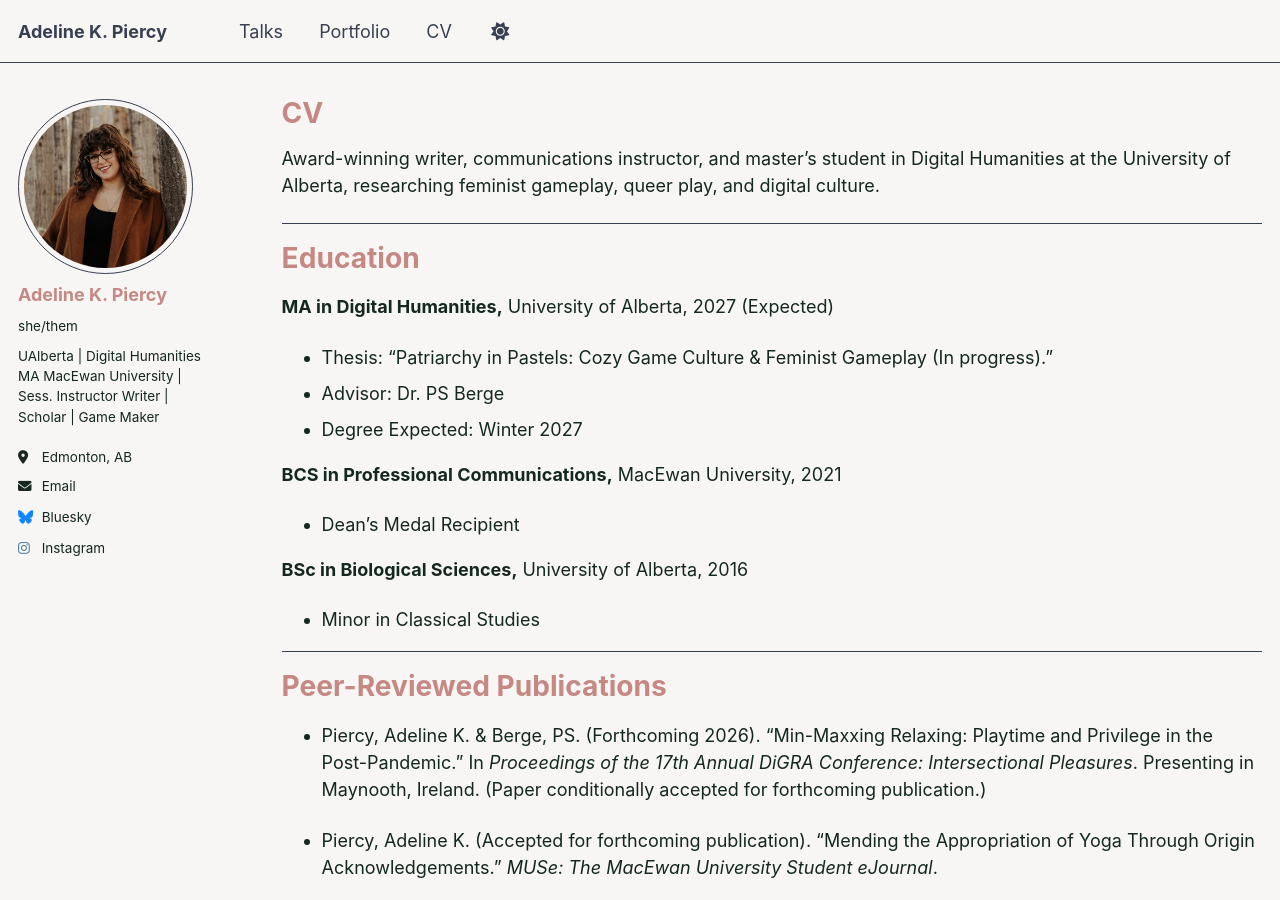
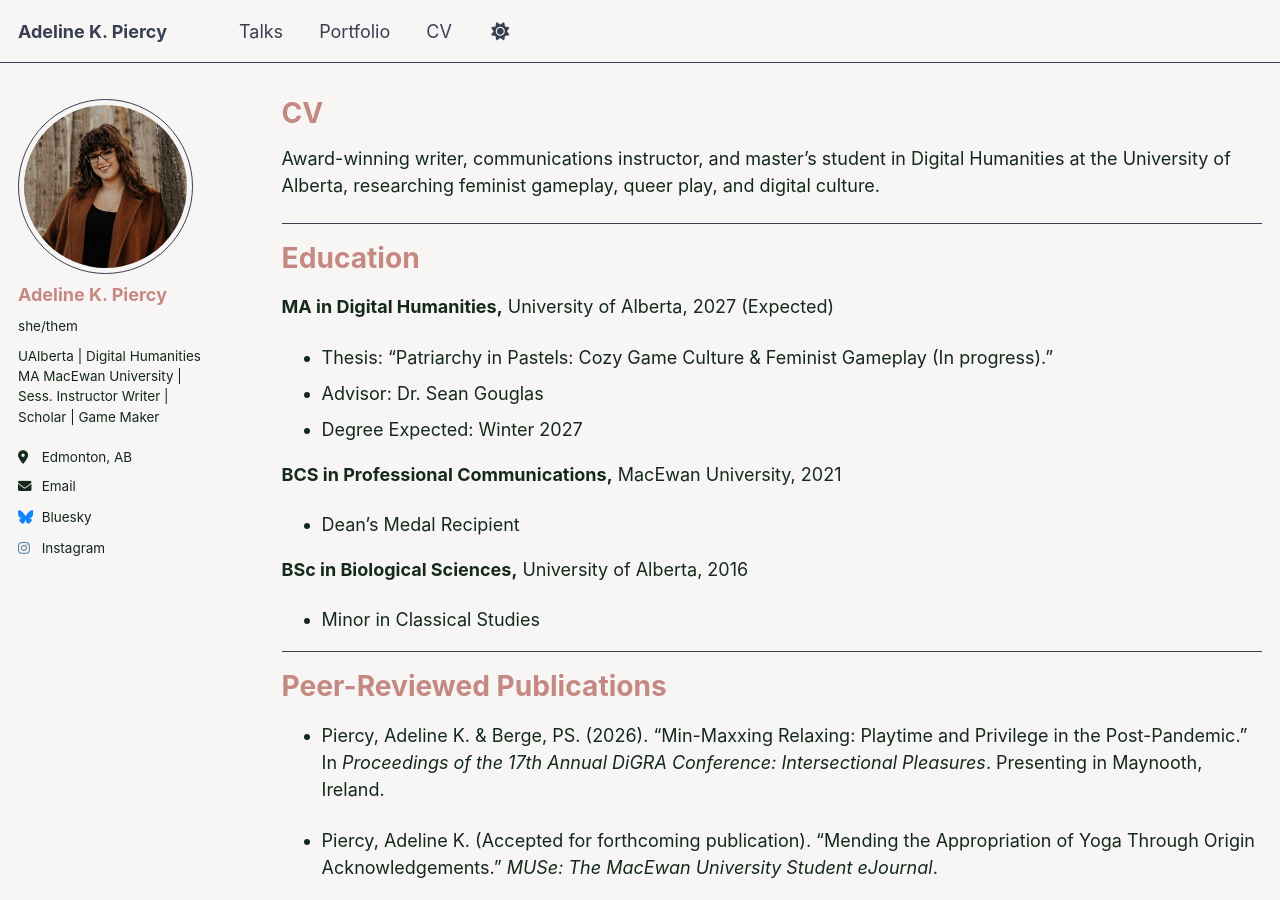
Before and after one commit to akpiercy/me, a Jekyll site: the page built from _pages/cv.md, in a window 1280 px wide and 900 px high. Built offline with Jekyll 4.4.1, drawn with Linux system fonts in a browser that asks for light colours; some of the changed text lies outside the part shown.

Commit message:
Update cv.md

```diff
--- a/_pages/cv.md
+++ b/_pages/cv.md
@@ -17,7 +17,7 @@ Education
 ======
 **MA in Digital Humanities,** University of Alberta, 2027 (Expected)
 * Thesis: “Patriarchy in Pastels: Cozy Game Culture & Feminist Gameplay (In progress).”
-* Advisor: Dr. PS Berge
+* Advisor: Dr. Sean Gouglas
 * Degree Expected: Winter 2027
 
 **BCS in Professional Communications,** MacEwan University, 2021
@@ -30,7 +30,7 @@ Education
 
 Peer-Reviewed Publications
 ======
-* Piercy, Adeline K. & Berge, PS. (Forthcoming 2026). “Min-Maxxing Relaxing: Playtime and Privilege in the Post-Pandemic.” In *Proceedings of the 17th Annual DiGRA Conference: Intersectional Pleasures*. Presenting in Maynooth, Ireland. (Paper conditionally accepted for forthcoming publication.)
+* Piercy, Adeline K. & Berge, PS. (2026). “Min-Maxxing Relaxing: Playtime and Privilege in the Post-Pandemic.” In *Proceedings of the 17th Annual DiGRA Conference: Intersectional Pleasures*. Presenting in Maynooth, Ireland.
 
 * Piercy, Adeline K. (Accepted for forthcoming publication). “Mending the Appropriation of Yoga Through Origin Acknowledgements.” *MUSe: The MacEwan University Student eJournal*.
 
@@ -155,7 +155,9 @@ Peer-Reviewed Conference Presentations
 
 ***Additional presentations may be found as published proceedings, listed above.***
 
-* “Patriarchy in Pastels and the Girl Gamer Cave,” Canadian Game Studies Association Conference, 2026. Montreal, QC. (Forthcoming).
+* “Cohabited Texts: Designing Cooperative Interactive Fiction as Auto-Ethnographic Method,” Electronic Literature Organization, 2026. Online.
+
+* “Patriarchy in Pastels and the Girl Gamer Cave,” Canadian Game Studies Association Conference, 2026. Montreal, QC.
 
 * “Groupies & Stans: Examining Community Sentiment to Feminised Fan Practices in League of Legends Esports,” Esports Network Research Conference, 2025. Online.
 
```
Also changed, not shown: other parts of _pages/cv.md (+3 -3 lines).
